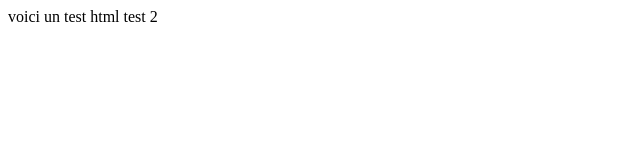
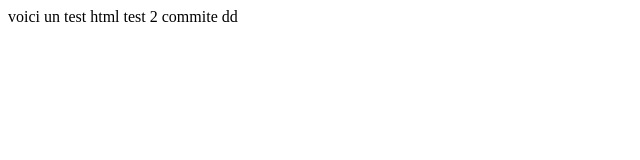
Before and after one commit to marval55/mygit, a plain HTML site: page index.html in a window 1280 px wide. Shown: the whole page, without its empty margins (0-640 px from the left). Drawn offline with Linux system fonts and the light colour scheme.

Commit message:
commit test

```diff
--- a/index.html
+++ b/index.html
@@ -6,5 +6,6 @@
 <body>
 voici un test html
     test 2
+    commite dd
 </body>
 </html>
```
